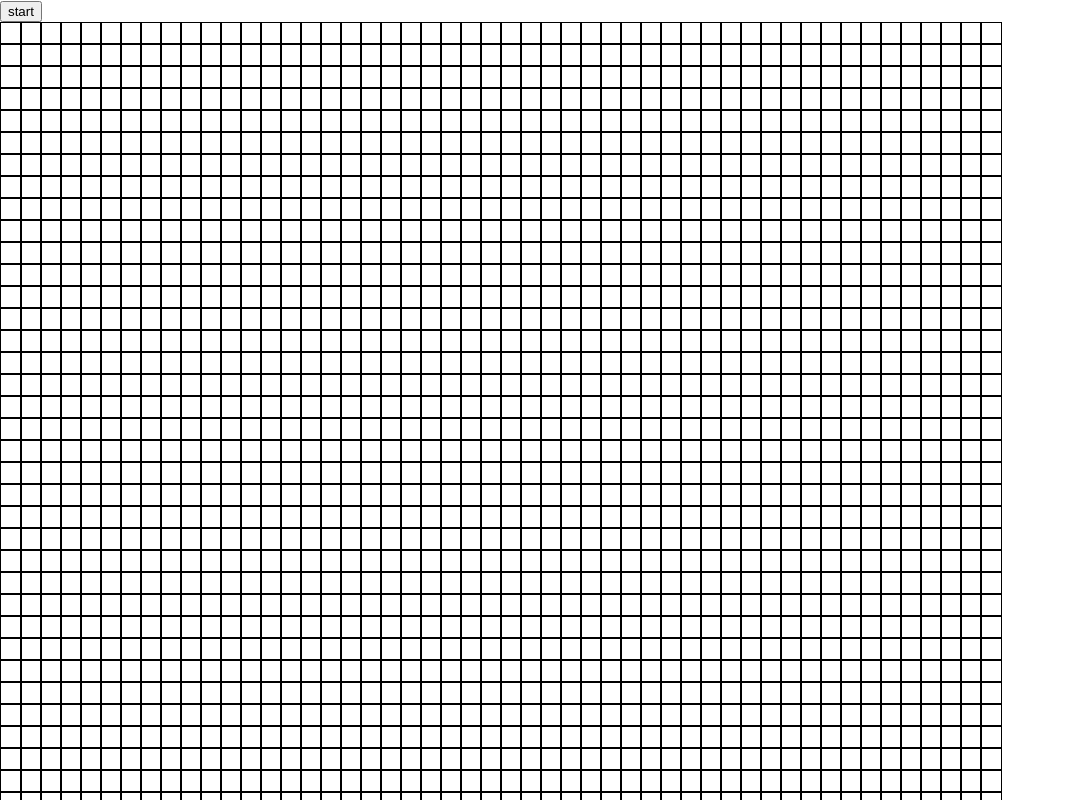
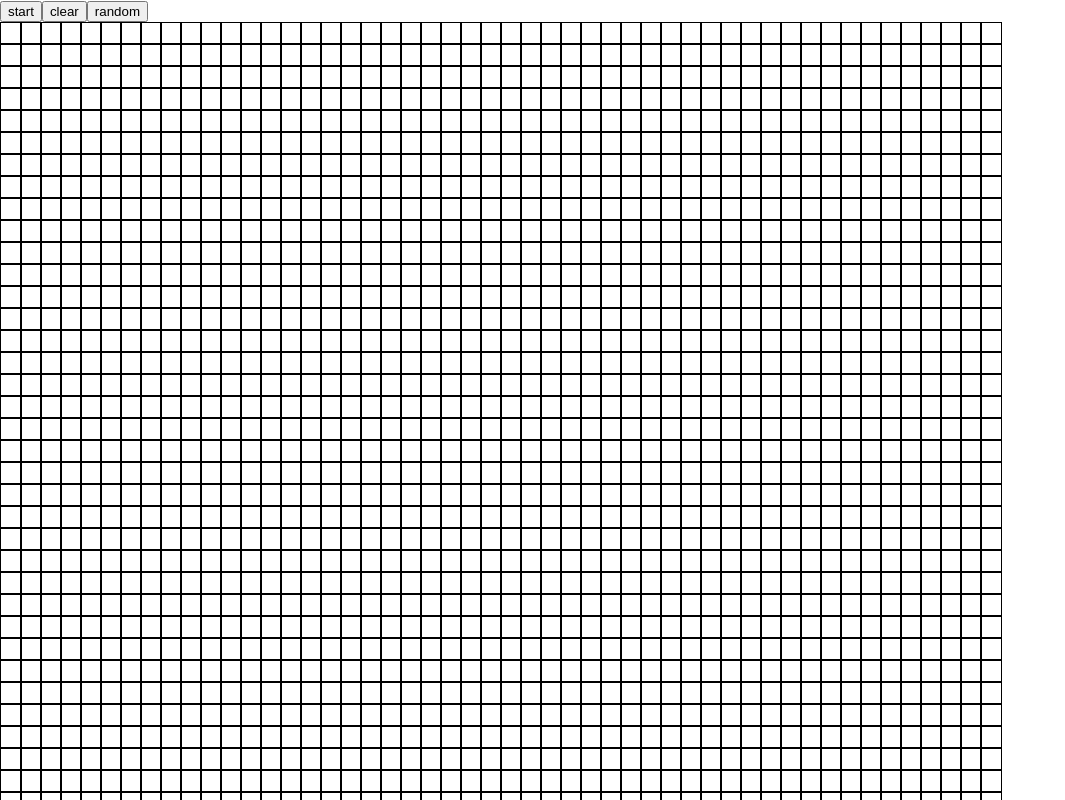
Before and after one commit to filippo-fonseca/conway-game-of-life, a React (Create React App) app: page / in a window 1280 px wide. Shown: the top 800 px of the page, without its empty margins (0-1065 px from the left). Built offline with nearby package versions, Linux system fonts and the light colour scheme.

Commit message:
rfct => 🚀 ad proper random and clear func

```diff
--- a/package.json
+++ b/package.json
@@ -19,7 +19,6 @@
   "scripts": {
     "start": "react-scripts start",
     "build": "react-scripts build",
-    "test": "react-scripts test",
     "eject": "react-scripts eject"
   },
   "eslintConfig": {
--- a/src/App.tsx
+++ b/src/App.tsx
@@ -15,15 +15,17 @@
   [-1, 0],
 ];
 
+const generateEmptyGrid = () => {
+  const rows = [];
+  for (let i = 0; i < numRows; i++) {
+    rows.push(Array.from(Array(numCols), () => 0));
+  }
+
+  return rows;
+};
+
 const App: React.FC = () => {
-  const [grid, setGrid] = React.useState(() => {
-    const rows = [];
-    for (let i = 0; i < numRows; i++) {
-      rows.push(Array.from(Array(numCols), () => 0));
-    }
-
-    return rows;
-  });
+  const [grid, setGrid] = React.useState(generateEmptyGrid());
 
   const [running, setRunning] = React.useState<boolean>(false);
 
@@ -74,6 +76,29 @@
       >
         {running ? 'stop' : 'start'}
       </button>
+      <button
+        onClick={() => {
+          setGrid(generateEmptyGrid());
+        }}
+      >
+        clear
+      </button>
+      <button
+        onClick={() => {
+          setGrid(() => {
+            const rows = [];
+            for (let i = 0; i < numRows; i++) {
+              rows.push(
+                Array.from(Array(numCols), () => (Math.random() > 0.5 ? 1 : 0))
+              );
+            }
+
+            return rows;
+          });
+        }}
+      >
+        random
+      </button>
       <div
         style={{
           display: 'grid',
--- a/src/index.tsx
+++ b/src/index.tsx
@@ -2,7 +2,6 @@
 import ReactDOM from 'react-dom';
 import './index.css';
 import App from './App';
-import reportWebVitals from './reportWebVitals';
 
 ReactDOM.render(
   <React.StrictMode>
@@ -10,8 +9,3 @@
   </React.StrictMode>,
   document.getElementById('root')
 );
-
-// If you want to start measuring performance in your app, pass a function
-// to log results (for example: reportWebVitals(console.log))
-// or send to an analytics endpoint. Learn more: https://bit.ly/CRA-vitals
-reportWebVitals();
--- a/src/react-app-env.d.ts
+++ /dev/null
@@ -1 +0,0 @@
-/// <reference types="react-scripts" />
--- a/src/reportWebVitals.ts
+++ /dev/null
@@ -1,15 +0,0 @@
-import { ReportHandler } from 'web-vitals';
-
-const reportWebVitals = (onPerfEntry?: ReportHandler) => {
-  if (onPerfEntry && onPerfEntry instanceof Function) {
-    import('web-vitals').then(({ getCLS, getFID, getFCP, getLCP, getTTFB }) => {
-      getCLS(onPerfEntry);
-      getFID(onPerfEntry);
-      getFCP(onPerfEntry);
-      getLCP(onPerfEntry);
-      getTTFB(onPerfEntry);
-    });
-  }
-};
-
-export default reportWebVitals;
```
Also changed, not shown: src/setupTests.ts (deleted, +0 -5 lines).
